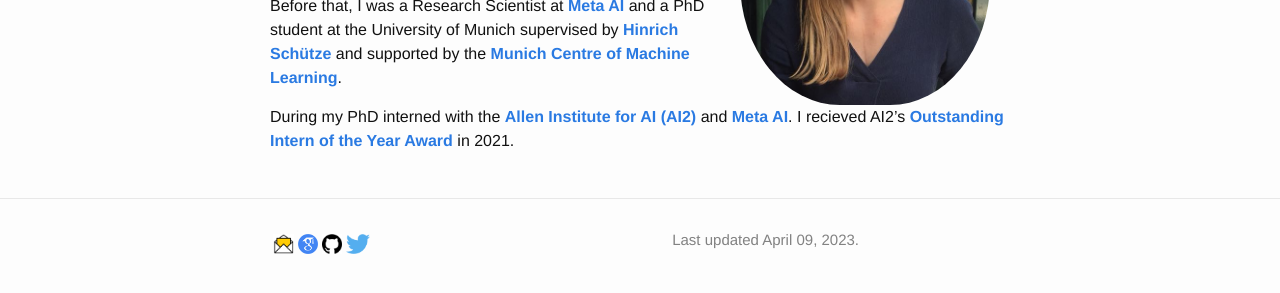
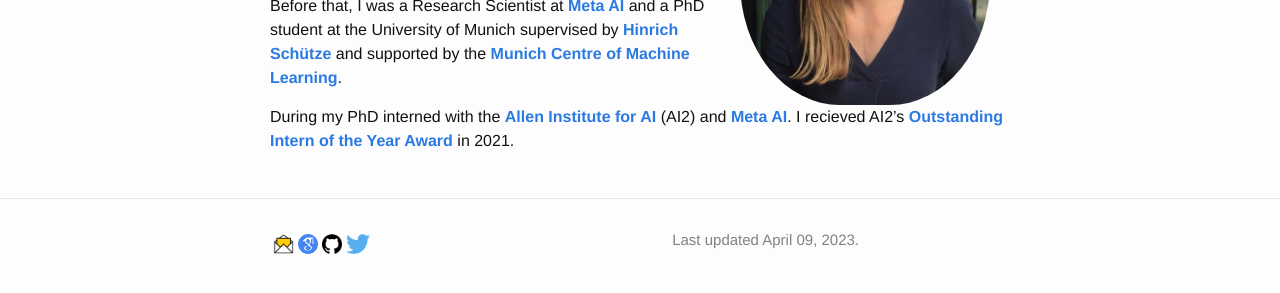
Before and after one commit to norakassner/norakassner.github.io, a Jekyll site: the page built from index.md, in a window 1280 px wide. Shown: the part 311-604 px from the top of the page. Built offline with Jekyll 4.4.1, drawn with Linux system fonts in a browser that asks for light colours.

Commit message:
Initial commit

```diff
--- a/index.md
+++ b/index.md
@@ -16,4 +16,4 @@ Also, I am [__SIGREP__](https://www.sigrep.org/index.html) Secretary for 2022-20
 
 Before that, I was a Research Scientist at [__Meta AI__](https://ai.facebook.com/) and a PhD student at the University of Munich supervised by [__Hinrich Schütze__](https://scholar.google.com/citations?user=qIL9dWUAAAAJ&hl=en) and supported by the  [__Munich Centre of Machine Learning__](https://mcml.ai/).
 
-During my PhD interned with the [__Allen Institute for AI (AI2)__](https://allenai.org/) and [__Meta AI__](https://ai.facebook.com/). I recieved AI2's [__Outstanding Intern of the Year Award__](https://allenai.org/outstanding-interns) in 2021.
+During my PhD interned with the [__Allen Institute for AI__](https://allenai.org/) (AI2) and [__Meta AI__](https://ai.facebook.com/). I recieved AI2's [__Outstanding Intern of the Year Award__](https://allenai.org/outstanding-interns) in 2021.
```
